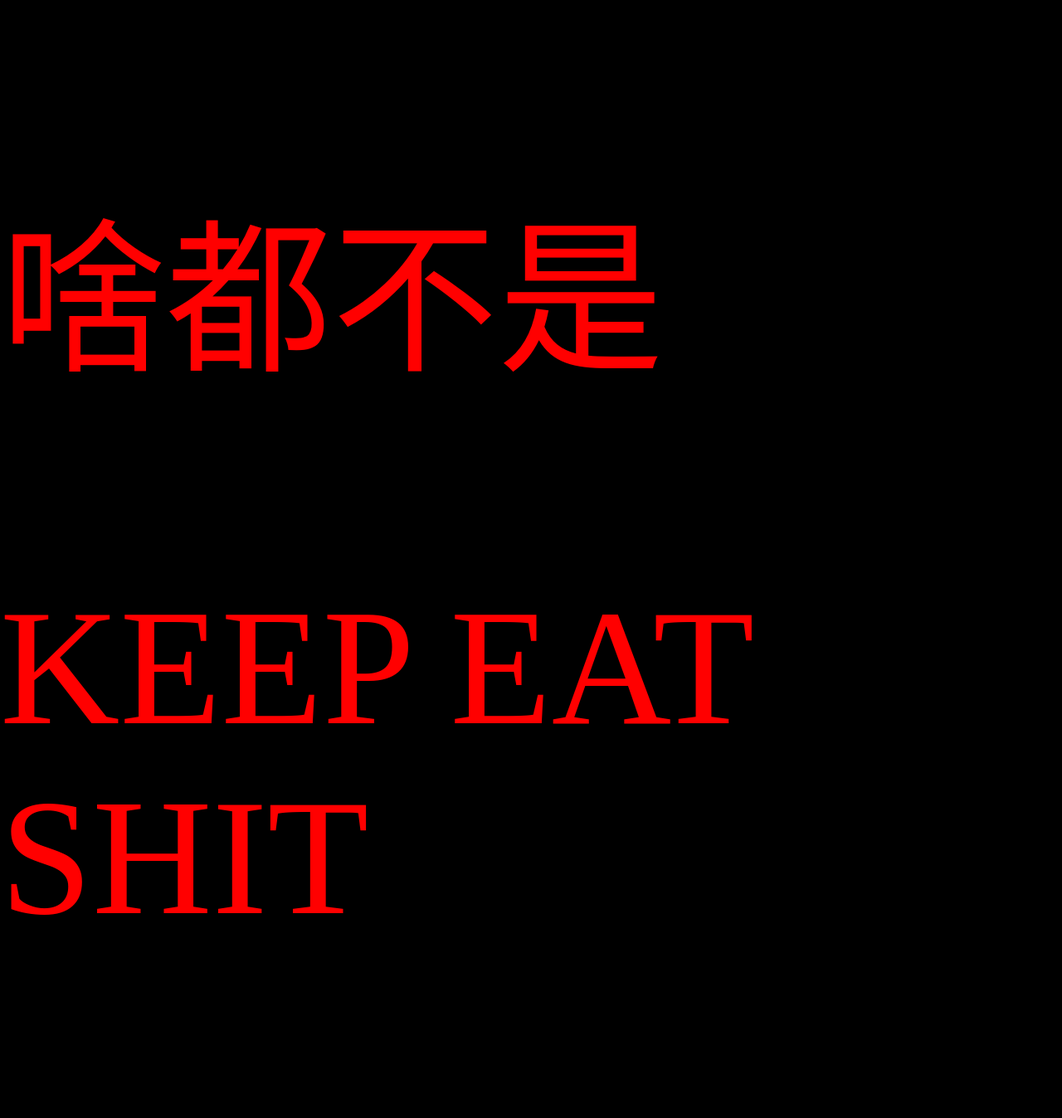
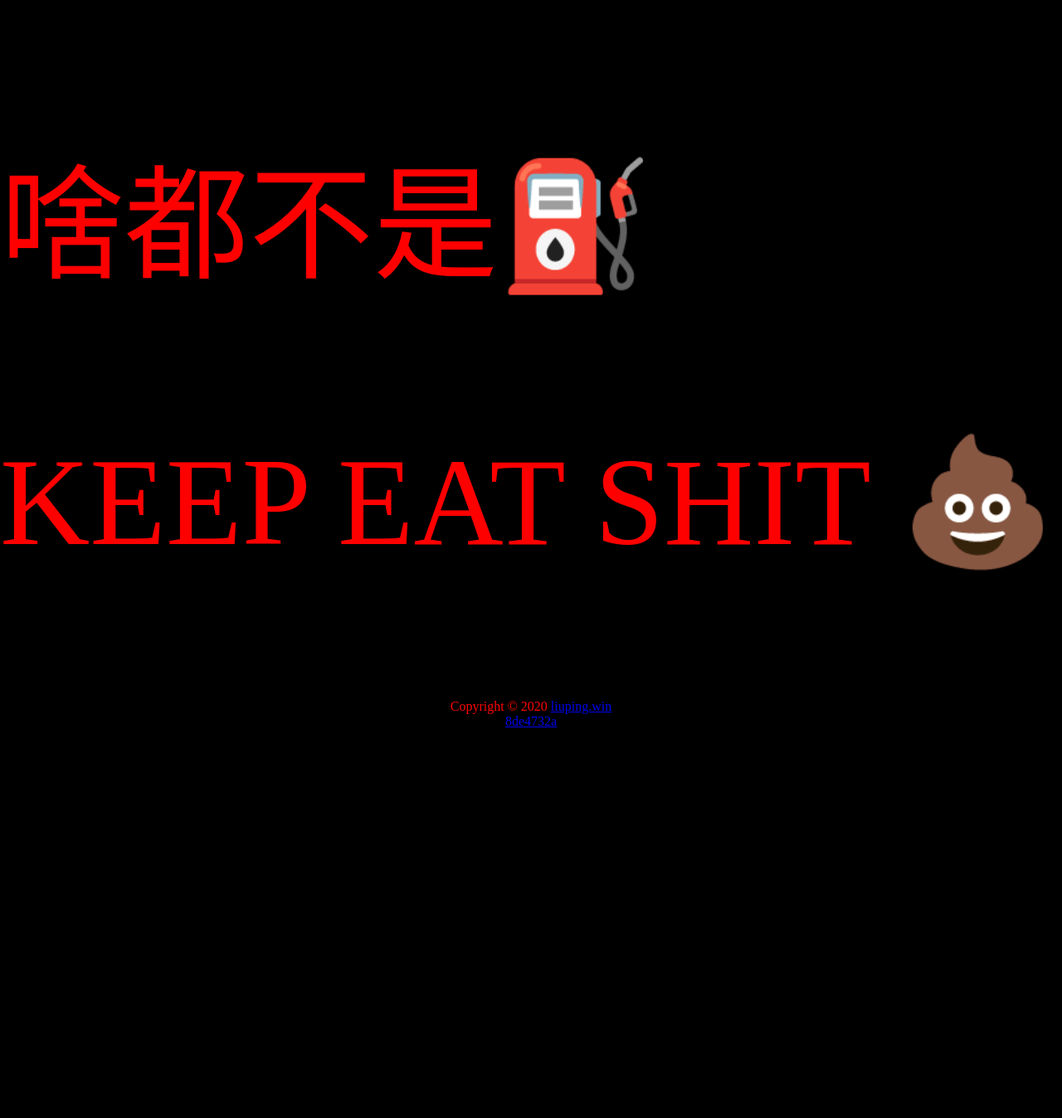
Before and after one commit to 8DE4732A/8DE4732A.github.io, a Jekyll site: the page built from index.md, in a window 1280 px wide. Shown: the whole page at 83% size. Built offline with Jekyll 4.4.1, drawn with Linux system fonts in a browser that asks for light colours; after the commit the page ends 900 px from its top, so only the background shows below that.

Commit message:
keep eat shit

```diff
--- a/_layouts/index.html
+++ b/_layouts/index.html
@@ -25,16 +25,25 @@
           -webkit-filter: grayscale(20%);
       }
       p {
-        font-size:200px;
+        font-size:150px;
         color:#F00;
         align-self: center;
+      }
+      #copyright {
+        margin-top: 10px;
+        text-align: center;
+        width: 100%;
+        color:#F00;
       }
       </style>
   </head>
 
   <body>
-    <p font-size:40px >啥都不是</p>
-	<p font-size:40px >KEEP EAT SHIT</p>
+    <p font-size:40px >啥都不是⛽️</p>
+  <p font-size:40px >KEEP EAT SHIT 💩</p>
+  <div id="copyright">Copyright © 2020 <a href='https://liuping.win'>liuping.win</a> </br>
+    <a href='https://github.com/8de4732a'>8de4732a</a>
+  </div>
     <!-- <video id="video" src="/assets/madmax.mp4" muted autoplay="autoplay" playsinline></video>
     <script>
       let video = document.getElementById('video');
```
